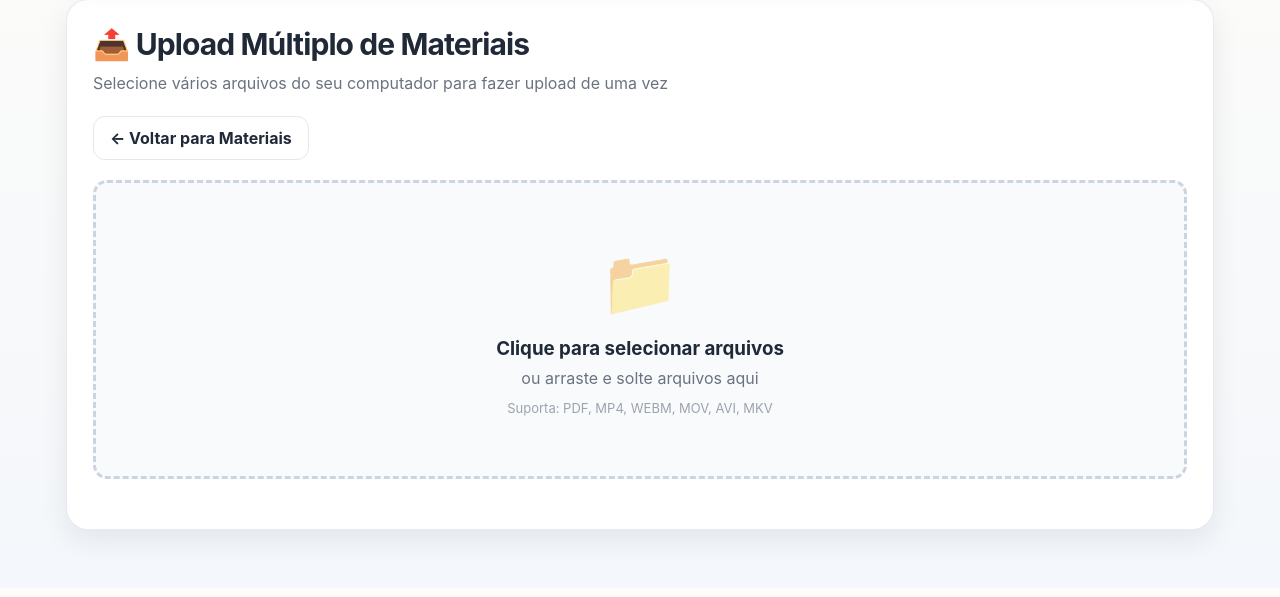
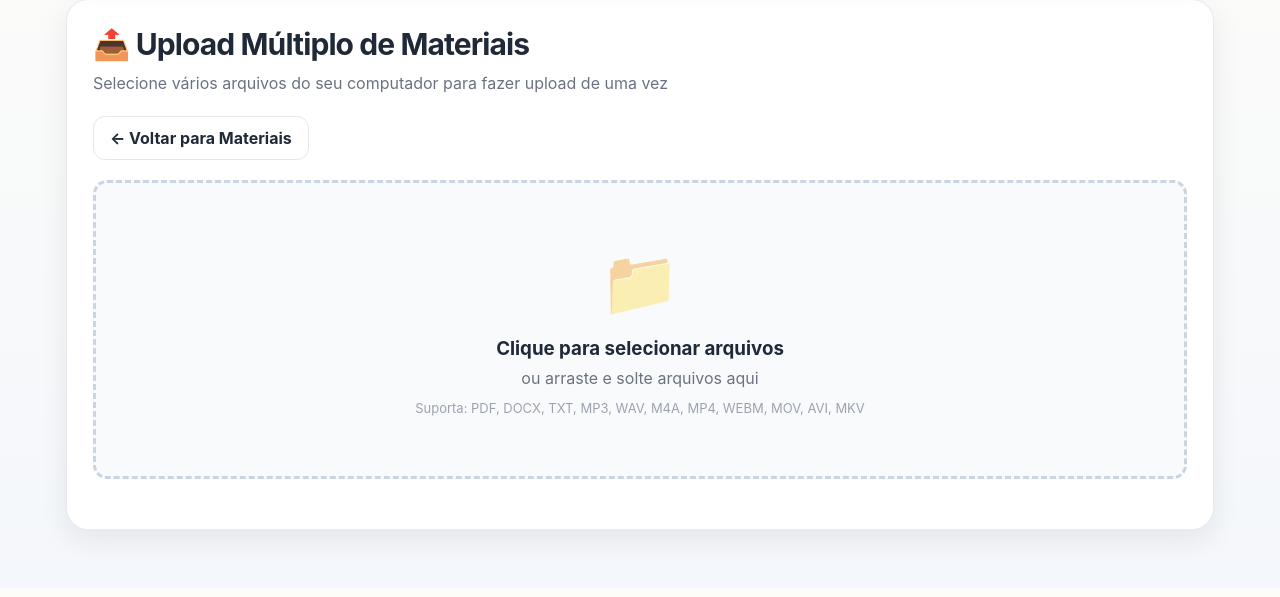
Before and after one commit to brrasantos-commits/mentoria-maconica, a Python web app: template pitch_app/templates/admin_multi_upload.html in a window 1280 px wide. Shown: the part 203-800 px from the top of the page. Run offline with Jinja, Linux system fonts and the light colour scheme; the template is opened without the code that fills it, so the values that code supplies are empty.

Commit message:
fix: aceitar documentos no upload de materiais

```diff
--- a/pitch_app/admin_routes.py
+++ b/pitch_app/admin_routes.py
@@ -1223,9 +1223,11 @@ async def upload_single_file(
 
     # Validate file type
     file_ext = Path(file.filename or "").suffix.lower().lstrip(".")
-    if file_ext not in ["pdf", "mp4", "webm", "mov", "avi", "mkv"]:
+    allowed_exts = ["pdf", "docx", "txt", "mp3", "wav", "m4a", "mp4", "webm", "mov", "avi", "mkv"]
+    if file_ext not in allowed_exts:
         raise HTTPException(
-            status_code=400, detail=f"Tipo de arquivo não suportado: {file_ext}"
+            status_code=400,
+            detail=f"Tipo de arquivo não suportado: {file_ext}. Use: {', '.join(allowed_exts)}.",
         )
 
     # Save file
--- a/pitch_app/templates/admin_material_form.html
+++ b/pitch_app/templates/admin_material_form.html
@@ -127,7 +127,7 @@
       <div class="form-row">
         <div>
           <label for="file">Arquivo</label>
-          <input type="file" id="file" name="file" accept=".pdf,.mp4,.webm,.mov,.avi,.mkv" required>
+          <input type="file" id="file" name="file" accept=".pdf,.docx,.txt,.mp3,.wav,.m4a,.mp4,.webm,.mov,.avi,.mkv" required>
         </div>
       </div>
       {% else %}
--- a/pitch_app/templates/admin_multi_upload.html
+++ b/pitch_app/templates/admin_multi_upload.html
@@ -166,7 +166,7 @@
     <h3 style="margin: 0 0 8px;">Clique para selecionar arquivos</h3>
     <p style="margin: 0; color: #6b7280;">ou arraste e solte arquivos aqui</p>
     <p style="margin: 12px 0 0; font-size: 13px; color: #9ca3af;">
-      Suporta: PDF, MP4, WEBM, MOV, AVI, MKV
+      Suporta: PDF, DOCX, TXT, MP3, WAV, M4A, MP4, WEBM, MOV, AVI, MKV
     </p>
   </div>
 
@@ -174,7 +174,7 @@
     type="file"
     id="fileInput"
     multiple
-    accept=".pdf,.mp4,.webm,.mov,.avi,.mkv"
+    accept=".pdf,.docx,.txt,.mp3,.wav,.m4a,.mp4,.webm,.mov,.avi,.mkv"
     class="hidden"
     onchange="handleFiles(this.files)"
   >
@@ -265,14 +265,14 @@
             <input type="text" class="file-title" value="${title}" placeholder="Título do material">
           </div>
           <div>
-            <label>Indústria</label>
+            <label>Perfil / Grau</label>
             <select class="file-industry">
               <option value="">Selecione...</option>
               ${INDUSTRY_OPTIONS.map(opt => `<option value="${opt}">${opt}</option>`).join('')}
             </select>
           </div>
           <div>
-            <label>Solução</label>
+            <label>Tipo de conteúdo</label>
             <select class="file-solution">
               <option value="">Selecione...</option>
               ${SOLUTION_OPTIONS.map(opt => `<option value="${opt}">${opt}</option>`).join('')}
@@ -295,6 +295,11 @@
   function getFileIcon(ext) {
     const icons = {
       'pdf': '📄',
+      'docx': '📄',
+      'txt': '📄',
+      'mp3': '🎧',
+      'wav': '🎧',
+      'm4a': '🎧',
       'mp4': '🎬',
       'webm': '🎬',
       'mov': '🎬',
```
